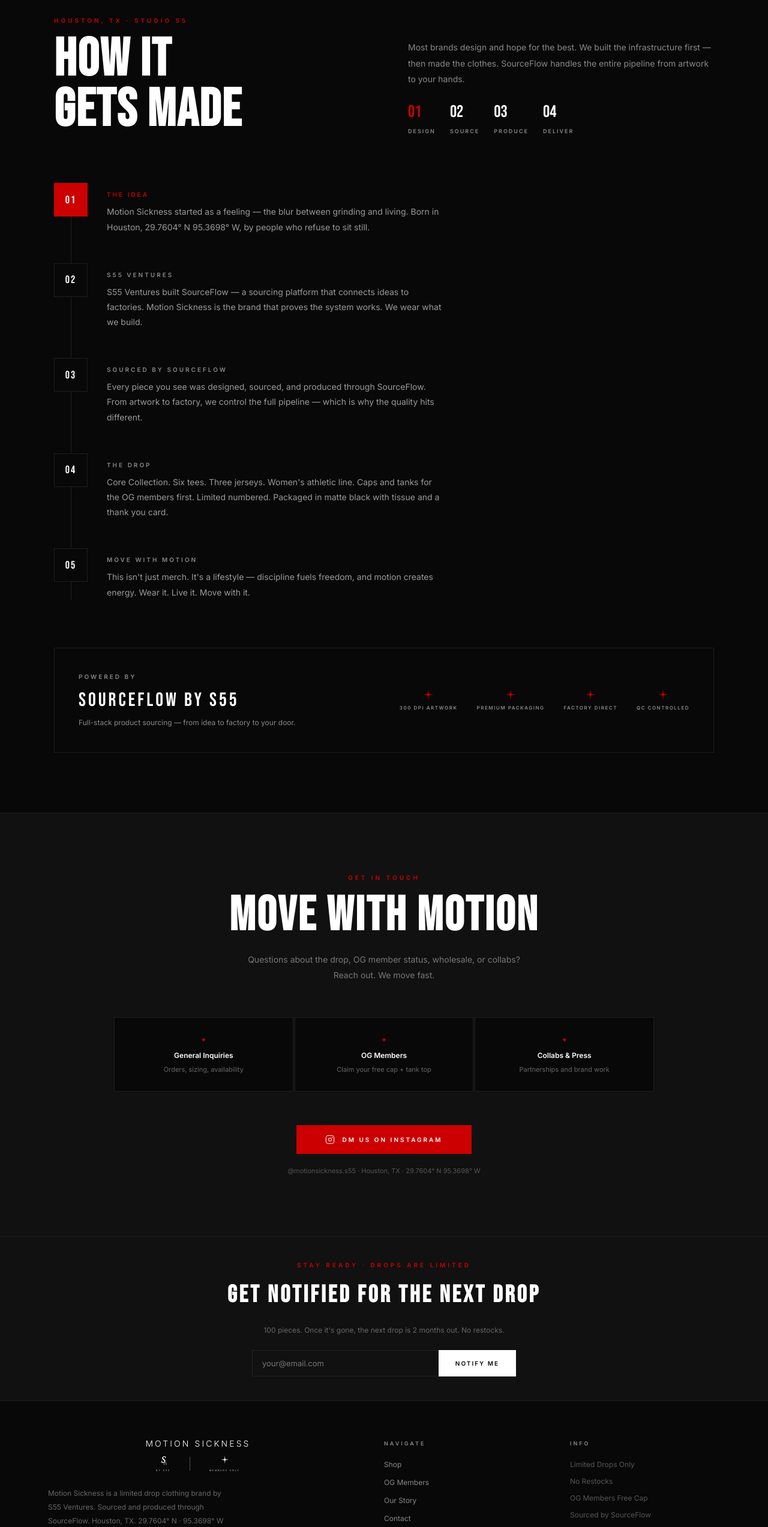
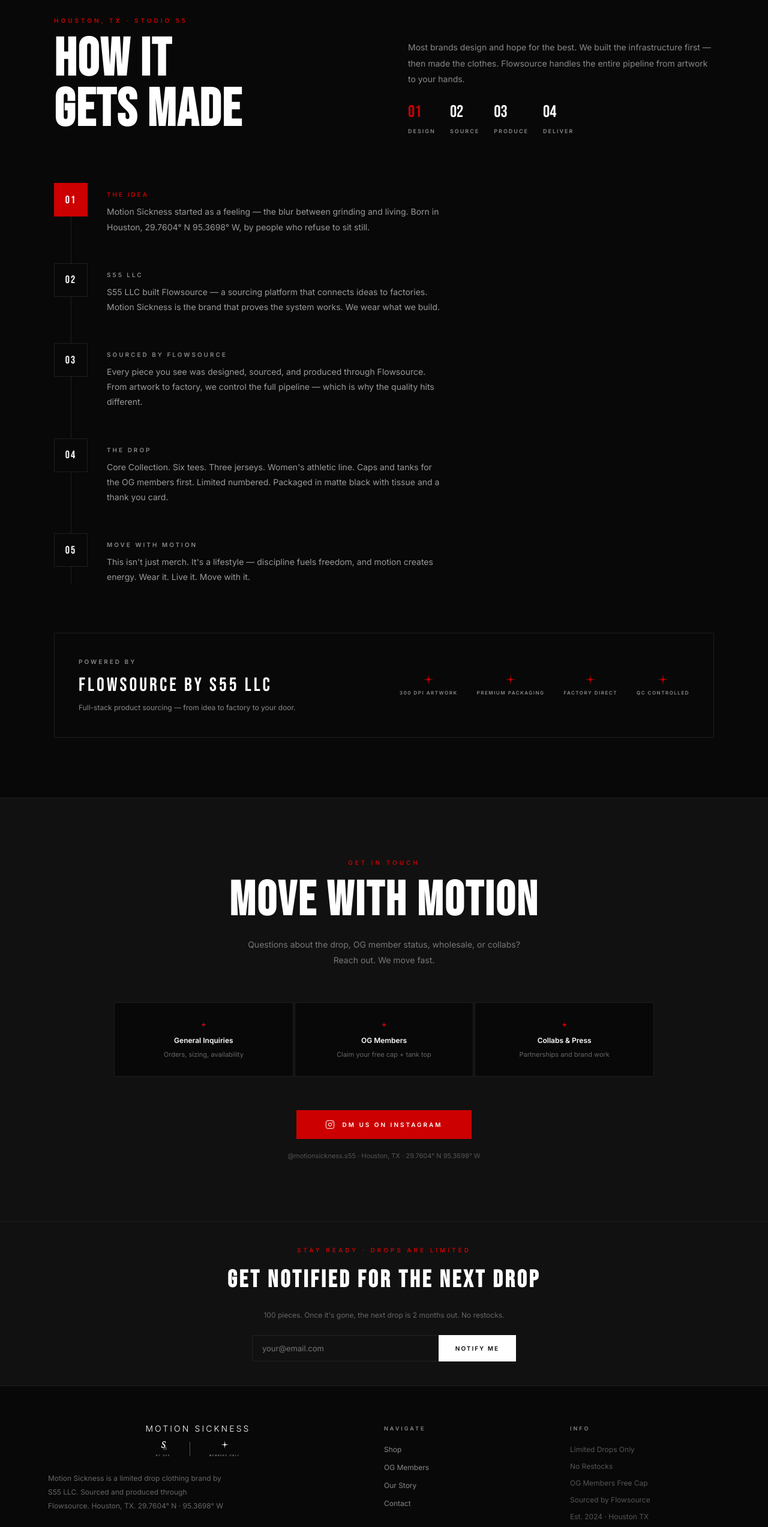
Before and after one commit to kingidowu/motion-sickness-web, a React (Vite) app: page / in a window 1280 px wide. Shown: the part 3618-6164 px from the top of the page at 60% size. Built offline with nearby package versions, Linux system fonts and the light colour scheme; no server answers.

Commit message:
Rebrand: SourceFlow -> Flowsource, S55 Ventures -> S55 LLC

```diff
--- a/src/components/Footer.jsx
+++ b/src/components/Footer.jsx
@@ -64,8 +64,8 @@
             <Logo variant="lockup" size={14} color="#ffffff" />
           </div>
           <p style={{ color: '#666', fontSize: '12px', lineHeight: 1.9, maxWidth: '300px', marginBottom: '24px' }}>
-            Motion Sickness is a limited drop clothing brand by S55 Ventures.
-            Sourced and produced through SourceFlow. Houston, TX.
+            Motion Sickness is a limited drop clothing brand by S55 LLC.
+            Sourced and produced through Flowsource. Houston, TX.
             29.7604° N · 95.3698° W
           </p>
           <a
@@ -117,7 +117,7 @@
             'Limited Drops Only',
             'No Restocks',
             'OG Members Free Cap',
-            'Sourced by SourceFlow',
+            'Sourced by Flowsource',
             'Est. 2024 · Houston TX',
           ].map(l => (
             <p key={l} style={{ fontSize: '12px', color: '#555', marginBottom: '10px' }}>{l}</p>
@@ -133,7 +133,7 @@
         flexWrap: 'wrap', gap: '12px',
       }}>
         <p style={{ fontSize: '10px', color: '#444', letterSpacing: '1px' }}>
-          © 2024 Motion Sickness by S55 Ventures. All rights reserved.
+          © 2024 Motion Sickness by S55 LLC. All rights reserved.
         </p>
         <p style={{ fontSize: '10px', color: '#444', letterSpacing: '2px', textTransform: 'uppercase' }}>
           Discipline Fuels Freedom
--- a/src/components/Story.jsx
+++ b/src/components/Story.jsx
@@ -8,13 +8,13 @@
   },
   {
     step: '02',
-    label: 'S55 Ventures',
-    text: "S55 Ventures built SourceFlow — a sourcing platform that connects ideas to factories. Motion Sickness is the brand that proves the system works. We wear what we build.",
+    label: 'S55 LLC',
+    text: "S55 LLC built Flowsource — a sourcing platform that connects ideas to factories. Motion Sickness is the brand that proves the system works. We wear what we build.",
   },
   {
     step: '03',
-    label: 'Sourced by SourceFlow',
-    text: "Every piece you see was designed, sourced, and produced through SourceFlow. From artwork to factory, we control the full pipeline — which is why the quality hits different.",
+    label: 'Sourced by Flowsource',
+    text: "Every piece you see was designed, sourced, and produced through Flowsource. From artwork to factory, we control the full pipeline — which is why the quality hits different.",
   },
   {
     step: '04',
@@ -48,7 +48,7 @@
           <div>
             <p style={{ color: '#888', fontSize: '14px', lineHeight: 1.9, marginBottom: '20px' }}>
               Most brands design and hope for the best. We built the infrastructure first —
-              then made the clothes. SourceFlow handles the entire pipeline from artwork
+              then made the clothes. Flowsource handles the entire pipeline from artwork
               to your hands.
             </p>
             <div style={{ display: 'flex', gap: '24px' }}>
@@ -126,7 +126,7 @@
             <p style={{
               fontFamily: "'Bebas Neue', sans-serif",
               fontSize: '32px', letterSpacing: '4px', color: 'var(--white)',
-            }}>SOURCEFLOW by S55</p>
+            }}>FLOWSOURCE by S55 LLC</p>
             <p style={{ fontSize: '12px', color: 'var(--grey)', marginTop: '4px' }}>
               Full-stack product sourcing — from idea to factory to your door.
             </p>
```
